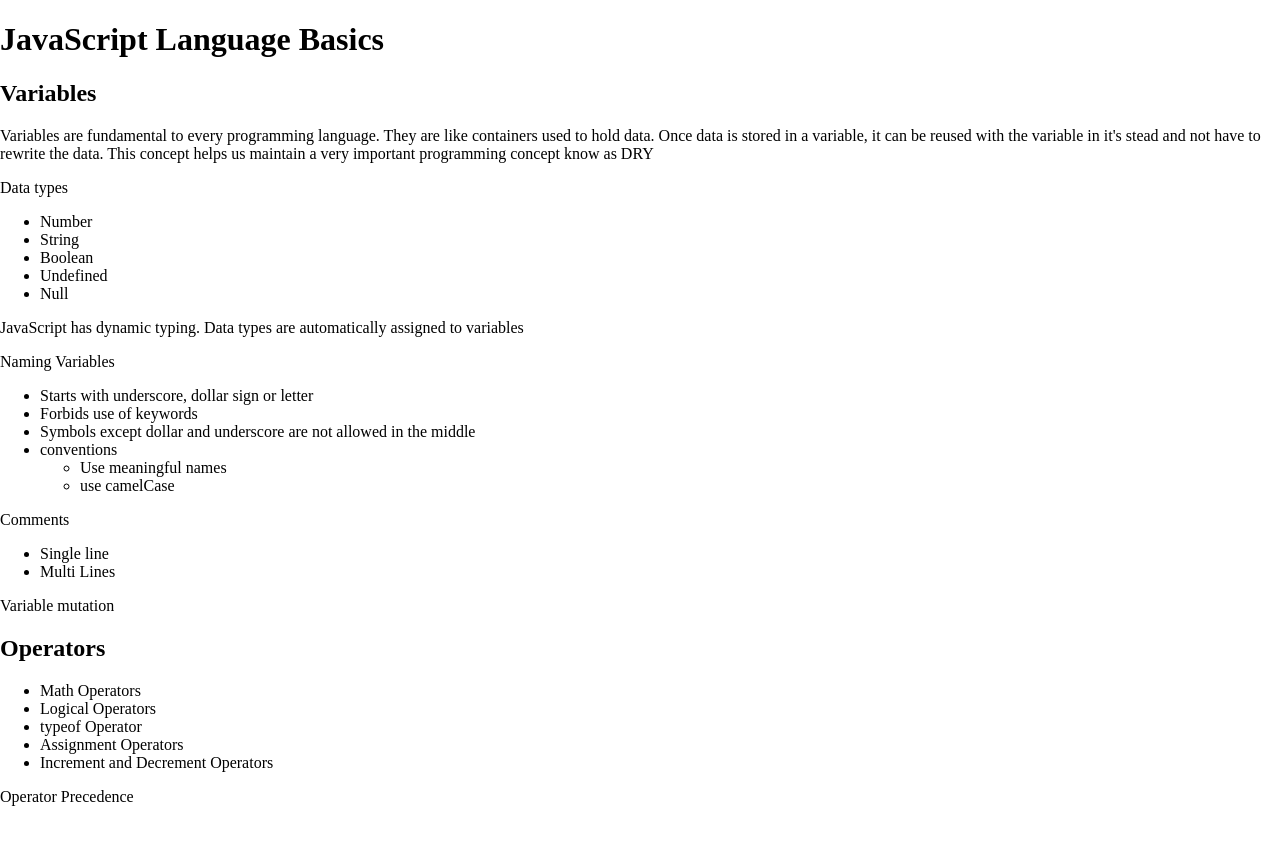
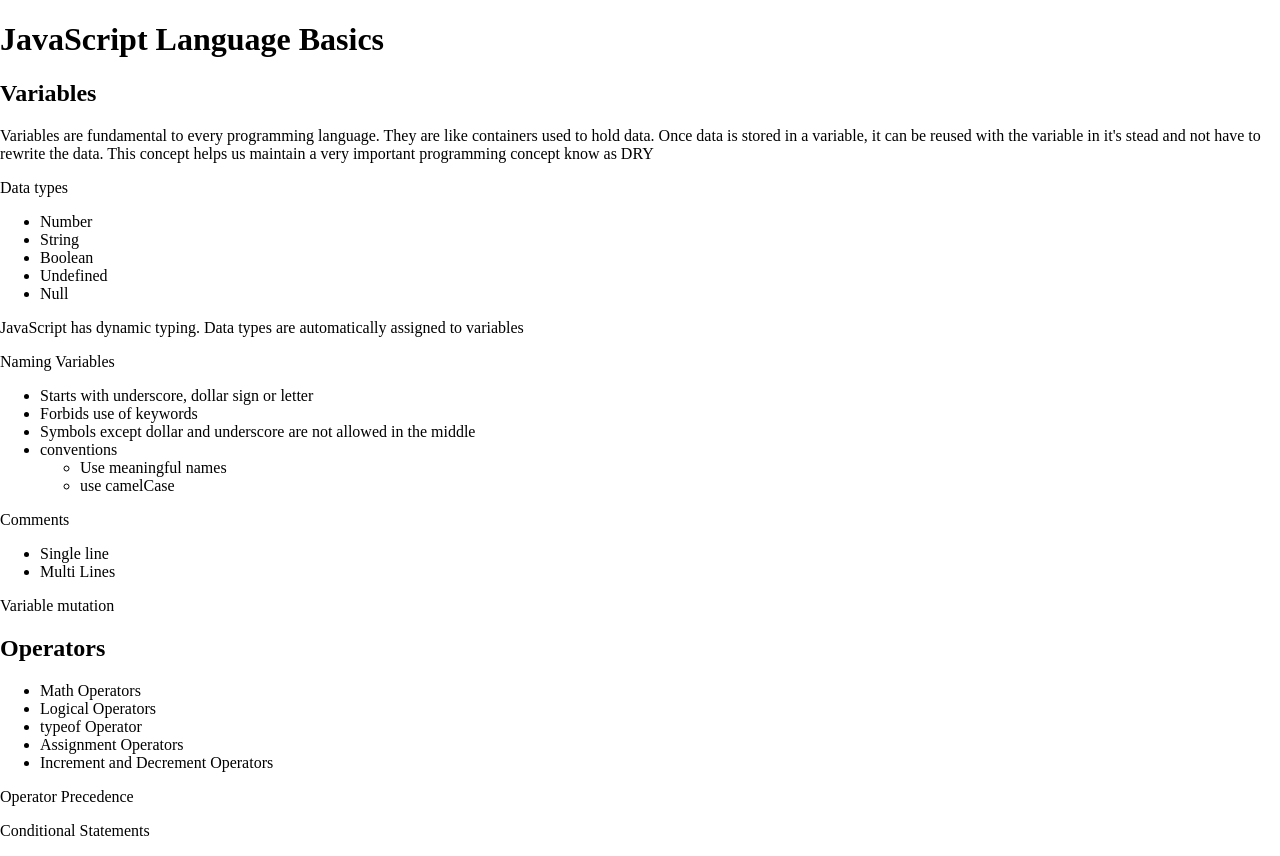
Before and after one commit to wisestme/JS_Basics, a plain HTML site: page index.html in a window 1280 px wide. Before the commit the page ends 822 px from the top, so only its background shows below. Drawn offline with Linux system fonts and the light colour scheme.

Commit message:
adds paragraph element

```diff
--- a/index.html
+++ b/index.html
@@ -59,6 +59,8 @@
 
 				<p>Operator Precedence</p>
 
+				<p>Conditional Statements</p>
+
 		</section>
 	</main>
 
```
